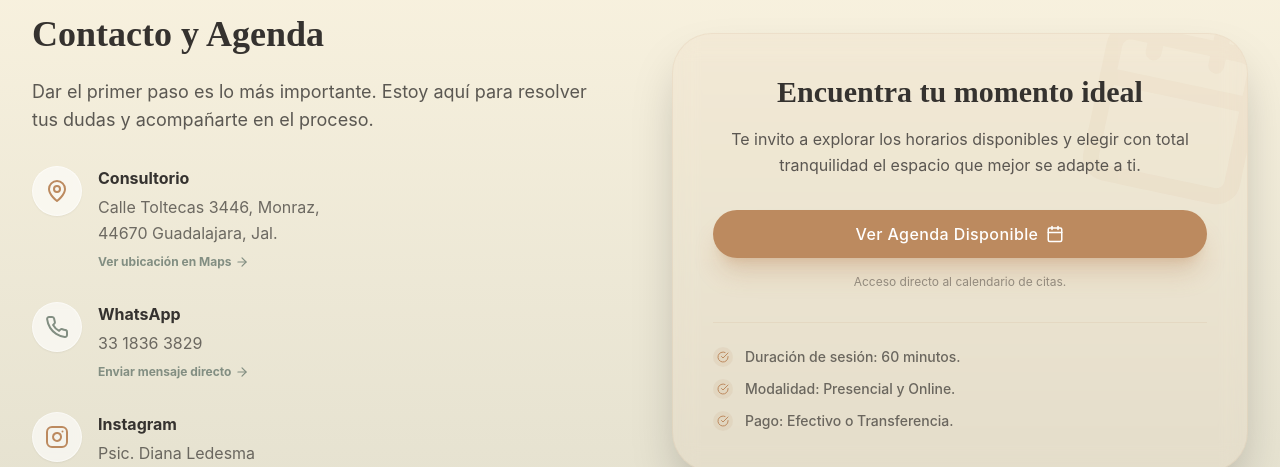
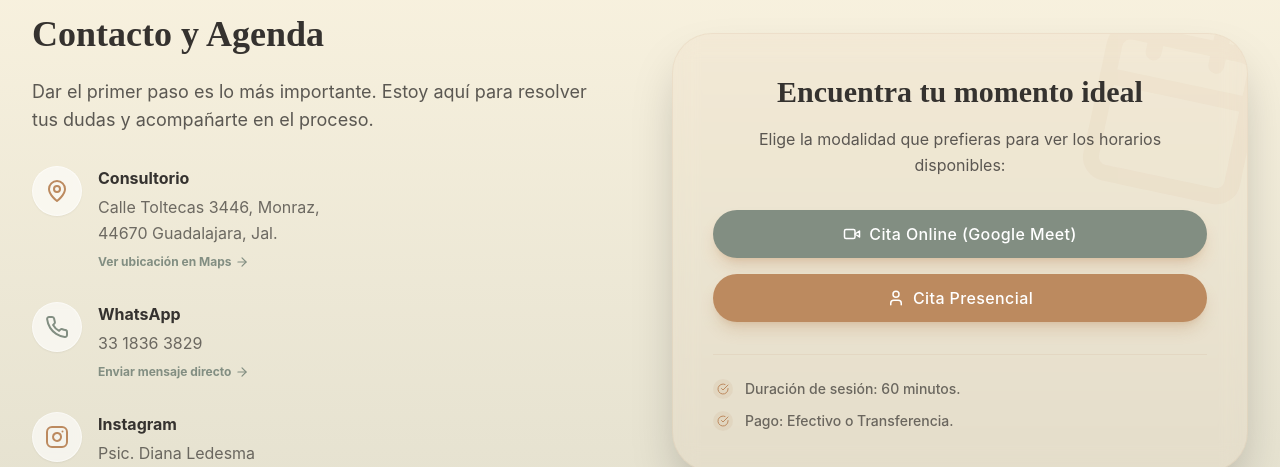
Before and after one commit to CarlosVlz89/diana-ledesma-psicologa, a React (Vite) app in the folder diana-psicologia/: page / in a window 1280 px wide. Shown: the part 2840-3307 px from the top of the page. Built offline with nearby package versions, Linux system fonts and the light colour scheme; no server answers; the database is empty; the HTML template or start-up script is replaced by a standard one.

Commit message:
Feature Contacto: Agregados botones duales para Cita Online/Presencial y restauración de iconos de flecha

```diff
--- a/diana-psicologia/src/sections/Contact.jsx
+++ b/diana-psicologia/src/sections/Contact.jsx
@@ -1,6 +1,5 @@
 import React from 'react';
-/* CAMBIO: Importamos ArrowRight en lugar de ExternalLink */
-import { MapPin, Phone, Instagram, Calendar, CheckCircle, ArrowRight } from 'lucide-react';
+import { MapPin, Phone, Instagram, Calendar, CheckCircle, ArrowRight, Video, User } from 'lucide-react';
 import Section from '../components/ui/Section';
 import Reveal from '../components/ui/Reveal';
 import Button from '../components/ui/Button';
@@ -10,7 +9,7 @@ const Contact = () => (
     <Section id="contact">
       <div className="grid lg:grid-cols-2 gap-16 items-center">
 
-        {/* Columna Izquierda */}
+        {/* Columna Izquierda (Se mantiene igual) */}
         <Reveal>
           <div>
             <h2 className="text-3xl md:text-4xl font-serif font-bold text-brand-text mb-6">Contacto y Agenda</h2>
@@ -19,22 +18,15 @@ const Contact = () => (
             </p>
 
             <div className="space-y-8">
-              {/* 1. UBICACIÓN */}
+              {/* UBICACIÓN */}
               <div className="flex items-start gap-4 group cursor-pointer">
                 <div className="bg-white/60 p-3 rounded-full shadow-sm text-brand-accent group-hover:scale-110 transition-transform duration-300 border border-white/50 backdrop-blur-sm">
                   <MapPin />
                 </div>
                 <div>
                   <h4 className="font-bold text-brand-text mb-1">Consultorio</h4>
-                  <a
-                    href="https://maps.app.goo.gl/389pHWCyAvtYHotB6"
-                    target="_blank"
-                    rel="noopener noreferrer"
-                    className="text-brand-text/70 group-hover:text-brand-accent transition-colors block leading-relaxed"
-                  >
-                    Calle Toltecas 3446, Monraz,<br/>
-                    44670 Guadalajara, Jal.
-                    {/* CAMBIO: Flechita (ArrowRight) */}
+                  <a href="https://maps.app.goo.gl/389pHWCyAvtYHotB6" target="_blank" rel="noopener noreferrer" className="text-brand-text/70 group-hover:text-brand-accent transition-colors block leading-relaxed">
+                    Calle Toltecas 3446, Monraz,<br/>44670 Guadalajara, Jal.
                     <span className="text-xs font-bold flex items-center gap-1 mt-2 text-brand-sage">
                       Ver ubicación en Maps <ArrowRight size={14}/>
                     </span>
@@ -42,22 +34,15 @@ const Contact = () => (
                 </div>
               </div>
 
-              {/* 2. WHATSAPP */}
+              {/* WHATSAPP */}
               <div className="flex items-start gap-4 group cursor-pointer">
                 <div className="bg-white/60 p-3 rounded-full shadow-sm text-brand-sage group-hover:scale-110 transition-transform duration-300 border border-white/50 backdrop-blur-sm">
                   <Phone />
                 </div>
                 <div>
                   <h4 className="font-bold text-brand-text mb-1">WhatsApp</h4>
-                  <a
-                    href="https://wa.me/523318363829"
-                    target="_blank"
-                    rel="noopener noreferrer"
-                    className="text-brand-text/70 group-hover:text-brand-accent transition-colors block leading-relaxed"
-                  >
-                    33 1836 3829
-                    <br/>
-                    {/* CAMBIO: Flechita (ArrowRight) */}
+                  <a href="https://wa.me/523318363829" target="_blank" rel="noopener noreferrer" className="text-brand-text/70 group-hover:text-brand-accent transition-colors block leading-relaxed">
+                    33 1836 3829<br/>
                     <span className="text-xs font-bold flex items-center gap-1 mt-2 text-brand-sage">
                       Enviar mensaje directo <ArrowRight size={14}/>
                     </span>
@@ -65,22 +50,15 @@ const Contact = () => (
                 </div>
               </div>
 
-              {/* 3. INSTAGRAM */}
+              {/* INSTAGRAM */}
               <div className="flex items-start gap-4 group cursor-pointer">
                 <div className="bg-white/60 p-3 rounded-full shadow-sm text-brand-accent group-hover:scale-110 transition-transform duration-300 border border-white/50 backdrop-blur-sm">
                   <Instagram />
                 </div>
                 <div>
                   <h4 className="font-bold text-brand-text mb-1">Instagram</h4>
-                  <a
-                    href="https://www.instagram.com/psic.dianaledesma?utm_source=qr&igsh=NTdmdjk4dDE1enJp"
-                    target="_blank"
-                    rel="noopener noreferrer"
-                    className="text-brand-text/70 group-hover:text-brand-accent transition-colors block leading-relaxed"
-                  >
-                    Psic. Diana Ledesma
-                    <br/>
-                    {/* CAMBIO: Flechita (ArrowRight) */}
+                  <a href="https://www.instagram.com/psic.dianaledesma?utm_source=qr&igsh=NTdmdjk4dDE1enJp" target="_blank" rel="noopener noreferrer" className="text-brand-text/70 group-hover:text-brand-accent transition-colors block leading-relaxed">
+                    Psic. Diana Ledesma<br/>
                     <span className="text-xs font-bold flex items-center gap-1 mt-2 text-brand-sage">
                       Ver contenido y tips <ArrowRight size={14}/>
                     </span>
@@ -91,29 +69,44 @@ const Contact = () => (
           </div>
         </Reveal>
 
-        {/* Columna Derecha: Tarjeta Cristal Arcilla (Suave) */}
+        {/* Columna Derecha: Tarjeta Agenda con DOBLE BOTÓN */}
         <Reveal delay={200}>
           <div className="relative overflow-hidden rounded-[2.5rem] shadow-2xl bg-brand-accent/5 backdrop-blur-md p-10 border border-brand-accent/10">
-
             <Calendar className="absolute -top-6 -right-6 w-48 h-48 text-brand-accent opacity-5 rotate-12" />
 
             <h3 className="text-3xl font-serif font-bold text-brand-text mb-4 relative z-10 text-center">
               Encuentra tu momento ideal
             </h3>
-
             <p className="text-brand-text/80 font-sans text-center mb-8 relative z-10 leading-relaxed">
-              Te invito a explorar los horarios disponibles y elegir con total tranquilidad el espacio que mejor se adapte a ti.
+              Elige la modalidad que prefieras para ver los horarios disponibles:
             </p>
 
-            <div className="relative z-10">
-              <Button
-                className="w-full shadow-xl hover:shadow-2xl bg-brand-accent text-white hover:bg-brand-text border-none font-bold"
+            <div className="grid gap-4 relative z-10">
+              {/* BOTÓN 1: ONLINE */}
+              <a
+                /* 👇 PEGA AQUÍ EL LINK DE LA AGENDA ONLINE 👇 */
+                href="https://calendar.app.google/7tm3XgfTdGsZntvN8"
+                target="_blank"
+                rel="noopener noreferrer"
+                className="block w-full"
               >
-                 Ver Agenda Disponible <Calendar size={18}/>
-              </Button>
-              <p className="text-xs text-brand-text/50 mt-4 text-center">
-                Acceso directo al calendario de citas.
-              </p>
+                <Button className="w-full shadow-lg bg-brand-sage text-white hover:bg-brand-text border-none font-bold flex items-center justify-center gap-2">
+                   <Video size={18}/> Cita Online (Google Meet)
+                </Button>
+              </a>
+
+              {/* BOTÓN 2: PRESENCIAL */}
+              <a
+                /* 👇 PEGA AQUÍ EL LINK DE LA AGENDA PRESENCIAL 👇 */
+                href="https://calendar.app.google/jSvAQqKxyrVtb7jt6"
+                target="_blank"
+                rel="noopener noreferrer"
+                className="block w-full"
+              >
+                <Button className="w-full shadow-lg bg-brand-accent text-white hover:bg-brand-text border-none font-bold flex items-center justify-center gap-2">
+                   <User size={18}/> Cita Presencial
+                </Button>
+              </a>
             </div>
 
             <div className="mt-8 pt-6 border-t border-brand-accent/10">
@@ -121,10 +114,6 @@ const Contact = () => (
                  <li className="flex items-center gap-3">
                    <div className="p-1 bg-brand-accent/10 text-brand-accent rounded-full"><CheckCircle size={12}/></div>
                    Duración de sesión: 60 minutos.
-                 </li>
-                 <li className="flex items-center gap-3">
-                   <div className="p-1 bg-brand-accent/10 text-brand-accent rounded-full"><CheckCircle size={12}/></div>
-                   Modalidad: Presencial y Online.
                  </li>
                  <li className="flex items-center gap-3">
                    <div className="p-1 bg-brand-accent/10 text-brand-accent rounded-full"><CheckCircle size={12}/></div>
```
